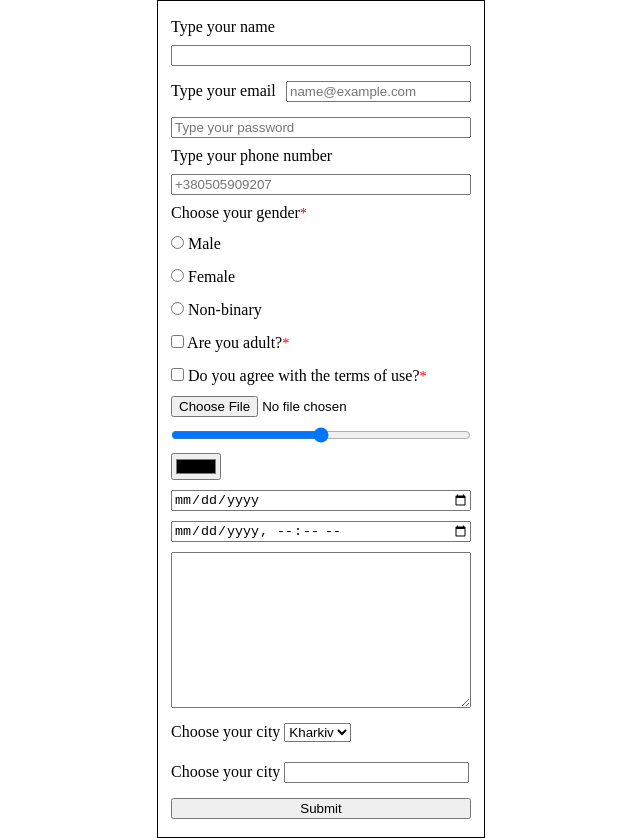
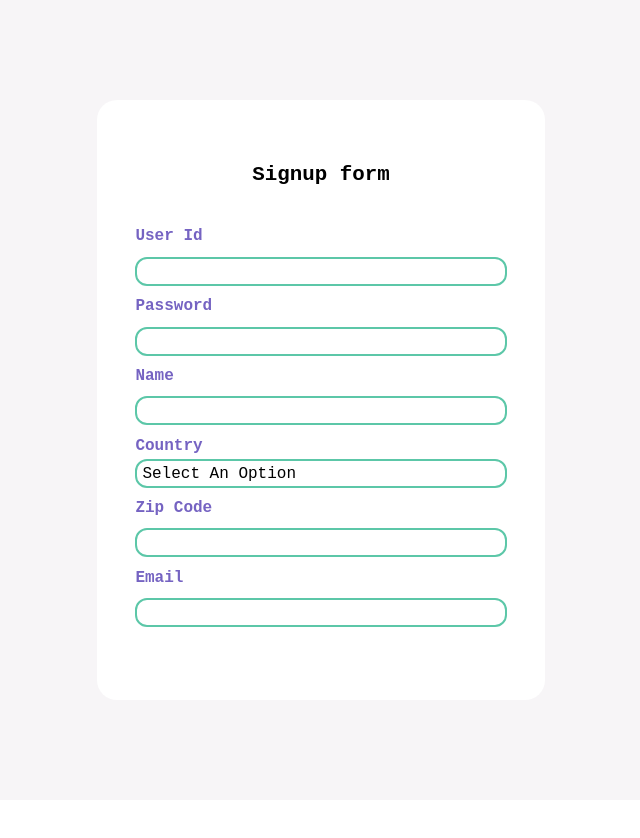
Before and after one commit to suslinhio/HTML-1C, a plain HTML site: page index.html in a window 1280 px wide. Shown: the whole page, without its empty margins (319-959 px from the left). After the commit the page ends 800 px from the top, so only its background shows below. Drawn offline with Linux system fonts and the light colour scheme.

Commit message:
Signup Form Finish

```diff
--- a/index.html
+++ b/index.html
@@ -8,80 +8,45 @@
     <link rel="stylesheet" href="./style.css"/>
 </head>
     <body>
-        <form method="GET" class="form">
-            <label for="user-name">Type your name</label>
+        <main class="main">
+            <div class="form-box">
+                <h2 class="header">Signup form</h2>
+            <form class="form">
+                <label for="User-Id">User Id</label>
                 <input
                     type="text"
-                    id="user-name"
-                    name="username">
-            <label class="flex-row"> Type your email
+                    id="User-Id">
+                <label for="Password">Password</label>
                 <input
-                    type="email"
-                    placeholder="name@example.com" name="email">
-            </label>
+                    type="text"
+                    id="Password">
+                <label for="name">Name</label>
                 <input
-                    type="password"
-                    placeholder="Type your password" name="password">
-            <label for="tel-number">Type your phone number</label>
+                    type="text"
+                    id="name">
+                <label class="flex-row">Country
                     <input
-                    type="tel"
-                    id="tel-number"
-                    placeholder="+380505909207" name="tel-number">
-            <p class="required">Choose your gender</p>
-            <label><input
-                        type="radio"
-                        name="gender"
-                        value="Male">
-                        Male</label>
-            <label><input
-                        type="radio"
-                        name="gender"
-                        value="Female">
-                        Female</label>
-            <label><input
-                        type="radio"
-                        name="gender"
-                        value="Non-binary"
-                        required>
-                        Non-binary</label>
-
-            <label class="required"><input
-                        type="checkbox"
-                        name="adult"
-                        required>
-                        Are you adult?</label>
-            <label class="required"><input
-                        type="checkbox"
-                        name="agree"
-                        required>
-                        Do you agree with the terms of use?</label>
-                        <input type="file">
-                        <input type="hidden">
-                        <input type="range">
-                        <input type="color">
-                        <input type="date">
-                        <input type="datetime-local">
-            <textarea name="" id="" cols="30" rows="10"></textarea>
-            <label>
-                Choose your city
-                <select name="city" id="city-list">
-                    <option value="Kharkiv">Kharkiv</option>
-                    <option value="Kyiv">Kyiv</option>
-                    <option value="Lviv">Lviv</option>
-                    <option value="Odesa">Odesa</option>
-                </select>
-            </label>
-            <label>
-                Choose your city
-                <input type="text" list="city-list-2">
-                <datalist name="city" id="city-list-2">
-                    <option value="Kharkiv">Kharkiv</option>
-                    <option value="Kyiv">Kyiv</option>
-                    <option value="Lviv">Lviv</option>
-                    <option value="Odesa">Odesa</option>
+                        type="text"
+                        id="Country"
+                        placeholder="Select An Option"
+                        list="country-list">
+                    <datalist id="country-list">
+                        <option value="Germany">Germany</option>
+                        <option value="Ukraine">Ukraine</option>
+                        <option value="USA">USA</option>
+                        <option value="Italy">Italy</option>
                     </datalist>
                 </label>
-            <button>Submit</button>
+                <label for="zip">Zip Code</label>
+                <input
+                    type="text"
+                    id="zip">
+                <label for="Email">Email</label>
+                <input
+                    type="text"
+                    id="Email">
             </form>
+        </div>
+        </main>
     </body>
 </html>
--- a/style.css
+++ b/style.css
@@ -4,30 +4,70 @@
 
 }
 
-.form {
-    width: 300px;
+.main {
+    font-family: 'Courier New', Courier, monospace;
+    width: 100%;
+    height: 100vh;
+    background-color: #f7f5f7;
+    display: flex;
+    justify-content: center;
+    align-items: center;
+}
+
+.form-box {
+    width: 35%;
+    height: 75vh;
+    background-color: #ffffff;
+    border-radius: 20px;
     display: flex;
     flex-direction: column;
-    border: 1px solid black;
-    margin: 0 auto;
-    padding: 1%;
+    justify-content: center;
+    align-items: center;
+    padding: 3%;
+    box-sizing: border-box;
+}
+
+.header {
+    font-size: 1.3em;
+    font-weight: 700;
+    margin-bottom: 30px;
+}
+
+.form {
+    width: 100%;
+    height: 80%;
+    display: flex;
+    flex-direction: column;
+    justify-content: space-evenly;
+    align-items: stretch;
+    color: #7563c2;
+    font-weight: 600;
+    box-sizing: border-box;
 }
 
 .form * {
-    margin: 5px 0;
+    margin-top: 5px;
+}
+
+.form input {
+    border: 2px solid #5cc7a8;
+    border-radius: 12px;
+    padding: 5px;
+}
+
+.form input::placeholder {
+    font-family: 'Courier New', Courier, monospace;
+    font-weight: 500;
+    font-size: 1.2em;
+    color: black;
 }
 
 .flex-row {
     display: flex;
-    justify-content: space-between;
-    align-items: center;
+    flex-direction: column;
+    align-items: stretch;
 }
 
-.required::after {
-    content: '*';
-    font-size: 0.9em;
-    color: red;
-}
 /*
 Form elements:
 - form:
@@ -56,5 +96,5 @@ Form elements:
 - textarea - to print big texts
 - select - for dropdown-menu(only options):
     - option
-- datalist - for dropdown-menu with individual options, has to be labeled with input
+- datalist - for dropdown-menu with individual options, has to be labeled with input and id
 */
```
Lines whose indentation alone changed are shown as unchanged.
